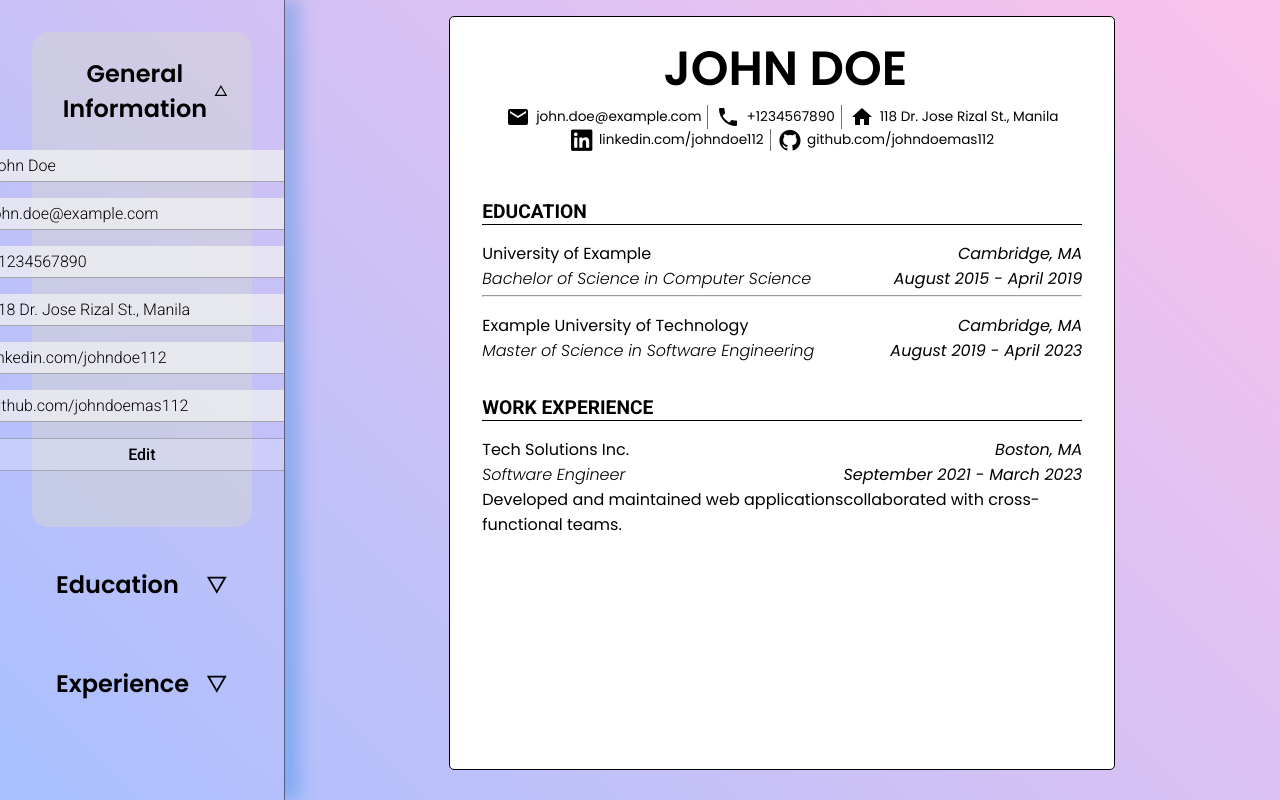
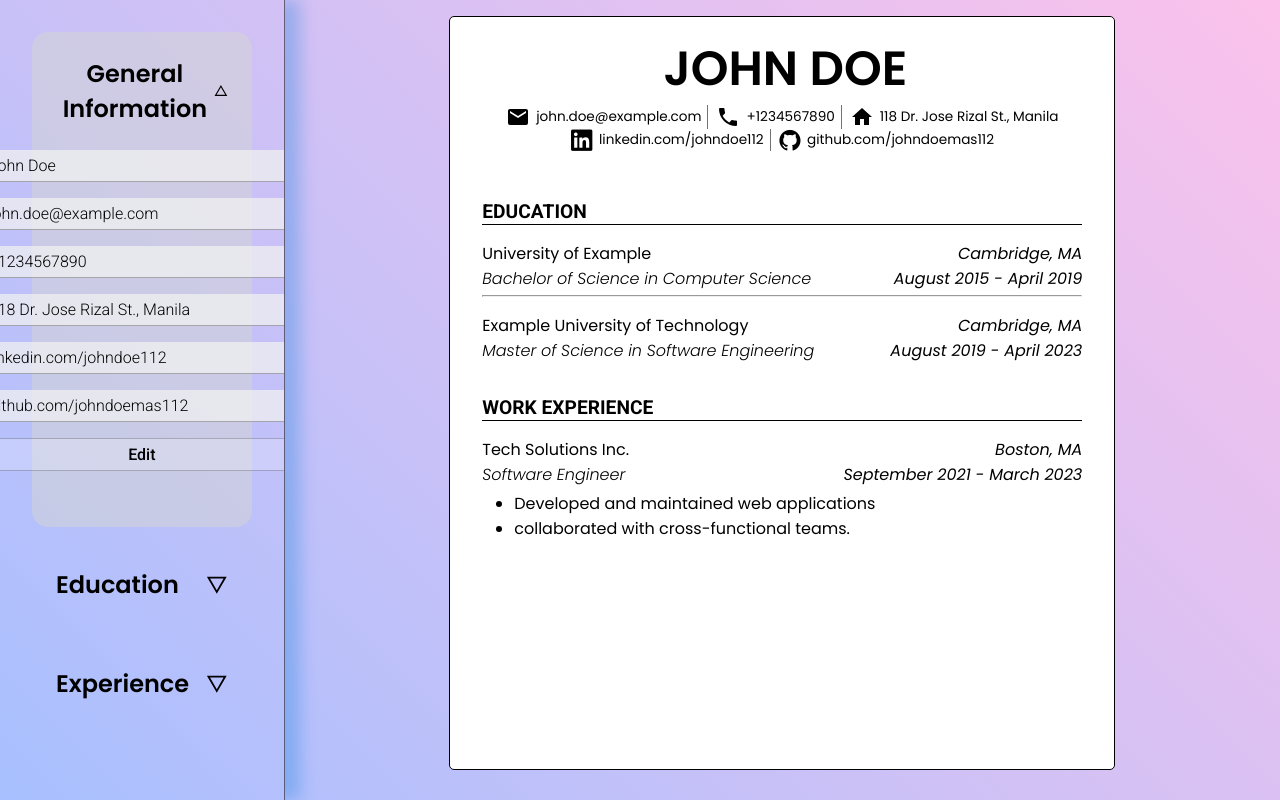
Before and after one commit to espiritukarl/odin-cv-application, a React (Vite) app: page / in a window 1280 px wide. Built offline with nearby package versions, Linux system fonts and the light colour scheme.

Commit message:
Fixed styling of DisplayCV to be able to handle multiple job responsibilities

```diff
--- a/src/components/DisplayCV.jsx
+++ b/src/components/DisplayCV.jsx
@@ -111,8 +111,12 @@ function DisplayCV({ cvData }) {
                 {work.startdate} - {work.enddate}
               </span>
             </div>
-            <span className="poppins-regular">
-              <p>{work.responsibilities}</p>
+            <span className="cv-container">
+              <ul className="poppins-regular work-responsibility">
+                {work.responsibilities.map((resp, i) => (
+                  <li key={i}>{resp}</li>
+                ))}
+              </ul>
             </span>
             {putExpLine && index != cvData.experience.length - 1 ? (
               <hr />
--- a/src/styles/displayCV.css
+++ b/src/styles/displayCV.css
@@ -112,6 +112,11 @@ hr {
   margin-top: 4px;
 }
 
+.work-responsibility {
+  margin-top: 4px;
+  margin-left: 32px;
+}
+
 @media (min-width: 2000px) {
   .display-cv {
     width: 720px;
```
